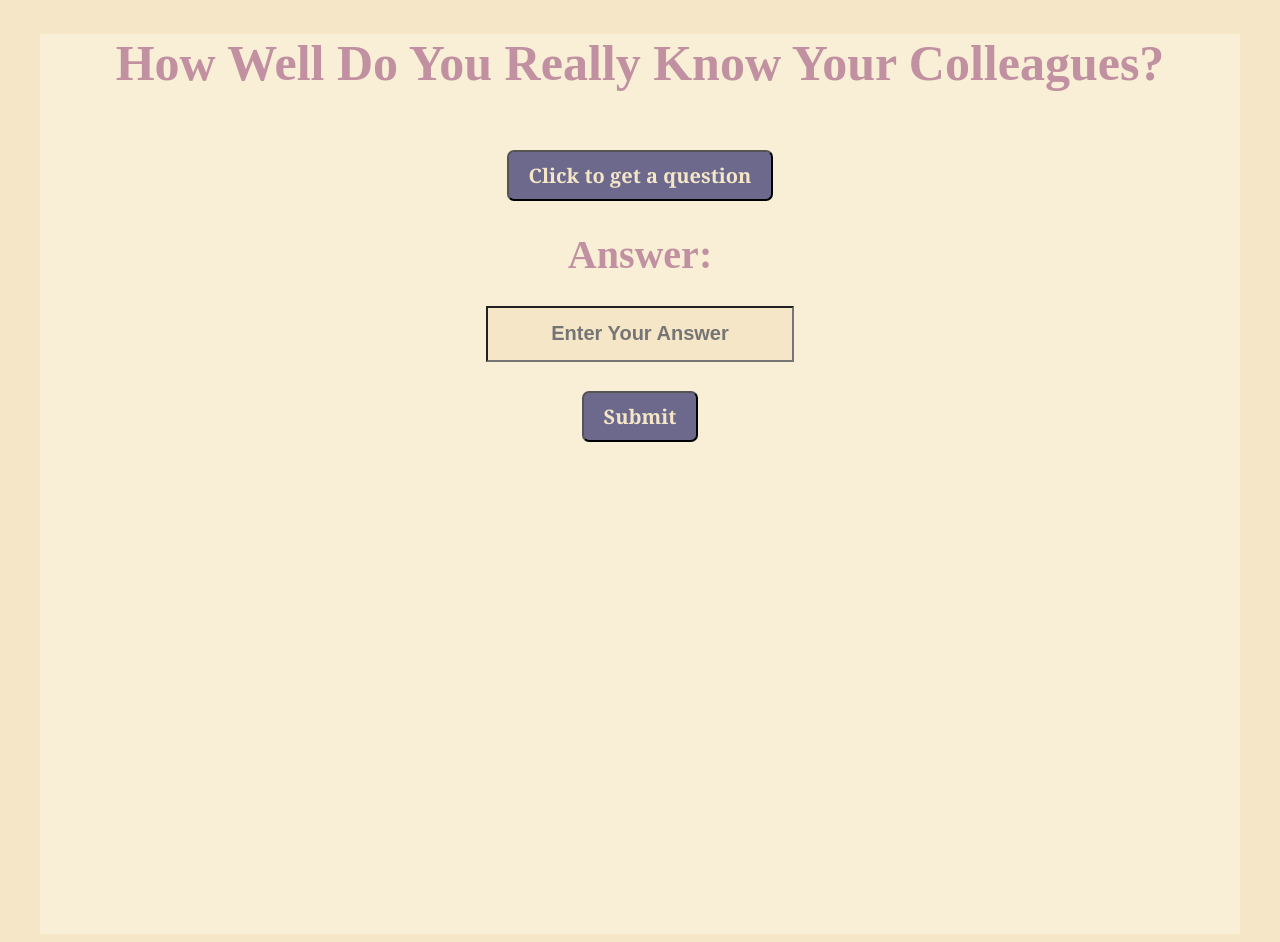
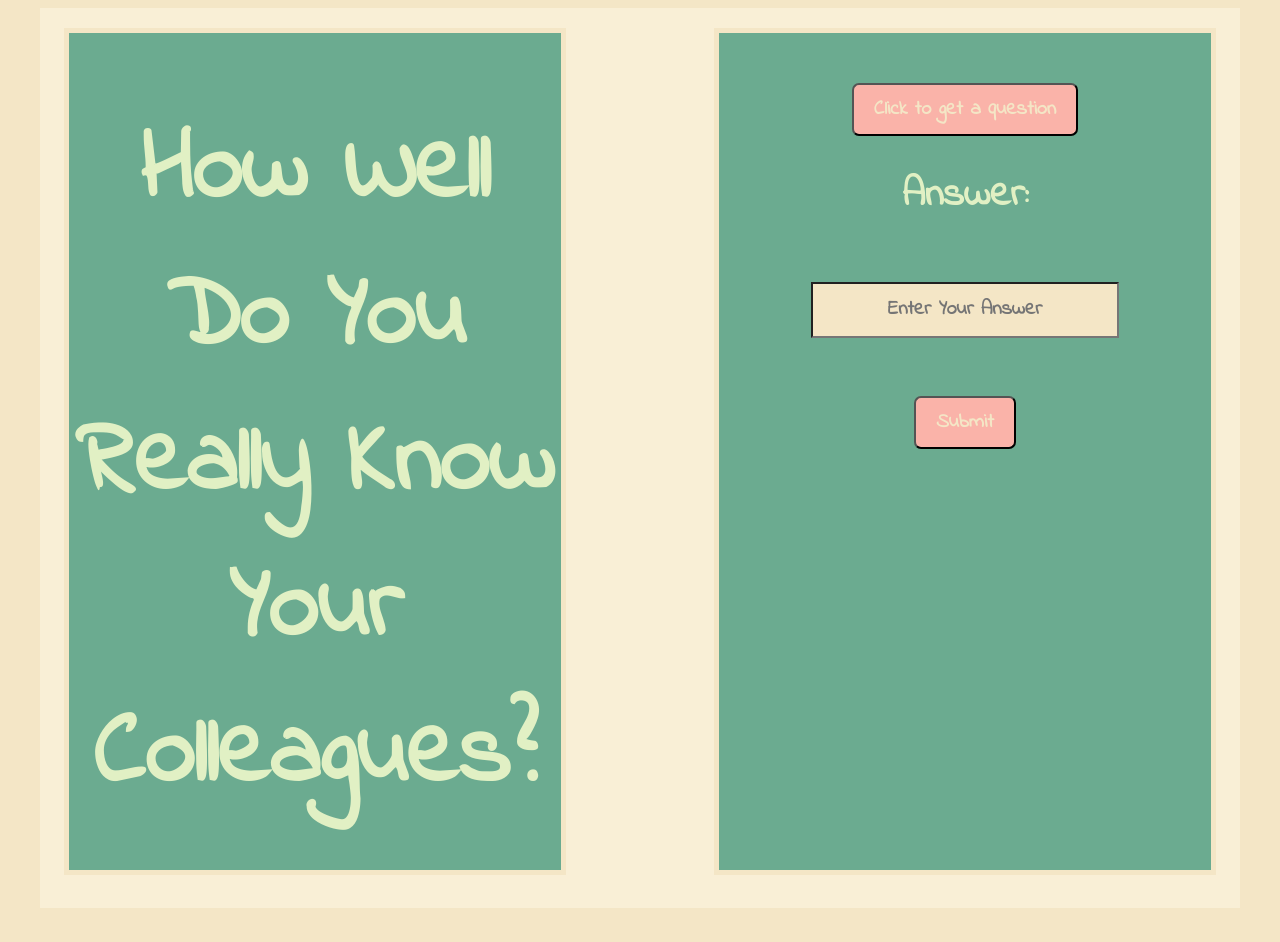
Before and after one commit to LiadA/LiadA.github.io, a plain HTML site: page healthySocial/index.html in a window 1280 px wide. After the commit the page ends 916 px from the top, so only its background shows below. Drawn offline with nearby package versions, Linux system fonts and the light colour scheme.

Commit message:
add design

```diff
--- a/healthySocial/index.html
+++ b/healthySocial/index.html
@@ -1,6 +1,7 @@
 <!DOCTYPE html>
 <html>
 <head>
+<link href='http://fonts.googleapis.com/css?family=Open+Sans|Indie+Flower' rel='stylesheet' type='text/css'>
 <title>Did You Know?</title>
 <script src="https://code.jquery.com/jquery-1.11.3.min.js"></script>
 </head>
@@ -8,8 +9,11 @@
 <body>
 <!-- <img src="http://img3.wikia.nocookie.net/__cb20140210053226/muppet/images/b/b1/Giles_deacon_miss_piggy_04a.png" alt="some_text" id = "photo"> -->
 <link rel="stylesheet" type="text/css" href="style.css" media="screen" />
-<div id = "center">
+<div id = "container">
+	<div id = "left" class = "column">
 		<h1>How Well Do You Really Know Your Colleagues?</h1>
+	</div>
+	<div id = "right" class="column">
 		<span></span>
 		<button name = "button" id="start_button">
 		Click to get a question</button>
@@ -27,7 +31,10 @@ Click to get a question</button>
 
 		<p id="results"></p>
 	</div>
+</div>
 </body>
+
+
 <script type="text/javascript">
 $(document).ready(function() {
 
@@ -75,7 +82,6 @@ function getAnswer(){
 
 			isTrue = "You are correct!!";
 
-
 	}
 	console.log(isTrue);
 	document.getElementById("results").innerHTML = isTrue;
@@ -84,8 +90,15 @@ function getAnswer(){
 }
 $("#submit").click(function(event){
 		event.preventDefault();
-		getAnswer();
+
+
+		$("#results").fadeOut(100, getAnswer).fadeIn();
+
+
+
 	})
 });
+
+
 </script>
 </html>
--- a/healthySocial/style.css
+++ b/healthySocial/style.css
@@ -1,9 +1,10 @@
+
 body {
    /* background-image: url("http://orig06.deviantart.net/bcbc/f/2011/358/0/d/texture__stripes_by_cristalinawinx-d4k2u2h.png");*/
     background-color: #F4E6C6;
     text-align: center;
 }
-#center{
+#container{
   background-color:#F9EFD6;
   width: 1200px;
   margin:0 auto;
@@ -11,32 +12,69 @@ body {
   /*margin-bottom: 0 auto*/
   background-size: contain;
 }
+#container.column{
+
+float: left;
+}
+
+#left {
+  float: left;
+ /* padding: 10px 2% 10px 2%;*/
+  margin: 20px 1% 20px 2%;
+  background: #6BAB90;
+  border: 5px solid #F4E6C6;
+  width: 44%; /* ie5win fudge begins */
+  voice-family: "\"}\"";
+  voice-family:inherit;
+  width: 41%;
+  height:93%;
+}
+#right {
+  float: right;
+  /*padding: 10px 2% 10px 2%;*/
+  margin: 20px 2% 20px 1%;
+  background: #6BAB90;
+  border: 5px solid #F4E6C6;
+  width: 44%; /* ie5win fudge begins */
+  voice-family: "\"}\"";
+  voice-family:inherit;
+  width: 41%;
+  height:93%;
+  }
+
+#footer {
+  clear: both;
+}
+
+
+
 
 h1 {
-    color: #C191A1;
+    color: #E1F0C4;
     text-align: center;
-    font-size: 50px
+    font-size: 100px;
+    font-family: "indie flower";
 }
 
 
 
 p {
-    font-family: "Times New Roman";
+    font-family: "indie flower";
     font-size: 30px;
-    color:#FAB3A9;
+    color:#E1F0C4;
     font-weight: bold;
 }
 span{
 
     display:block;
-    height: 25px;
+    height: 50px;
     /*width:1200px;*/
 }
 
 #answer {
-	   font-family: "Times New Roman";
+	   font-family: "indie flower";
     font-size: 40px;
-    color:#C191A1;
+    color:#E1F0C4;
     font-weight: bold;
 }
 
@@ -44,10 +82,10 @@ span{
   -webkit-border-radius: 7;
   -moz-border-radius: 7;
   border-radius: 7px;
-  font-family: Georgia;
+  font-family: "indie flower";
   color: #F4E6C6;
   font-size: 20px;
-  background: #6C698D;
+  background: #FAB3A9;
   padding: 10px 20px 10px 20px;
   text-decoration: none;
   text-align:center;
@@ -69,10 +107,10 @@ span{
   -webkit-border-radius: 7;
   -moz-border-radius: 7;
   border-radius: 7px;
-  font-family: Georgia;
+  font-family: "indie flower";
   color: #F4E6C6;
   font-size: 20px;
-  background: #6C698D;
+  background: #FAB3A9;
   padding: 10px 20px 10px 20px;
   text-decoration: none;
   text-align:center;
@@ -93,7 +131,7 @@ span{
   width: 300px;
   height:50px;
   font-size: 20px;
-  color:#FAB3A9;
+  color:#6BAB90;
   background:#F4E6C6;
 
 }
@@ -101,4 +139,5 @@ input{
   text-align: center;
   color:#FAB3A9;
   font-weight: bold;
+  font-family: "indie flower";
 }
```
Lines whose indentation alone changed are shown as unchanged.
